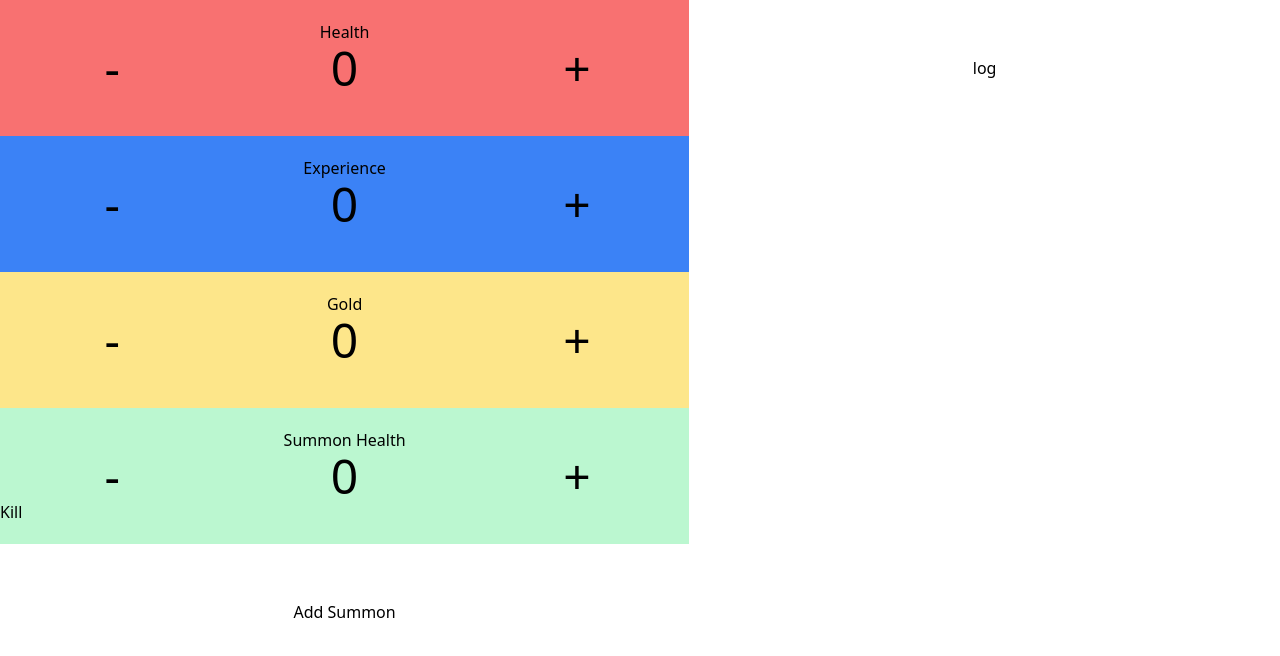
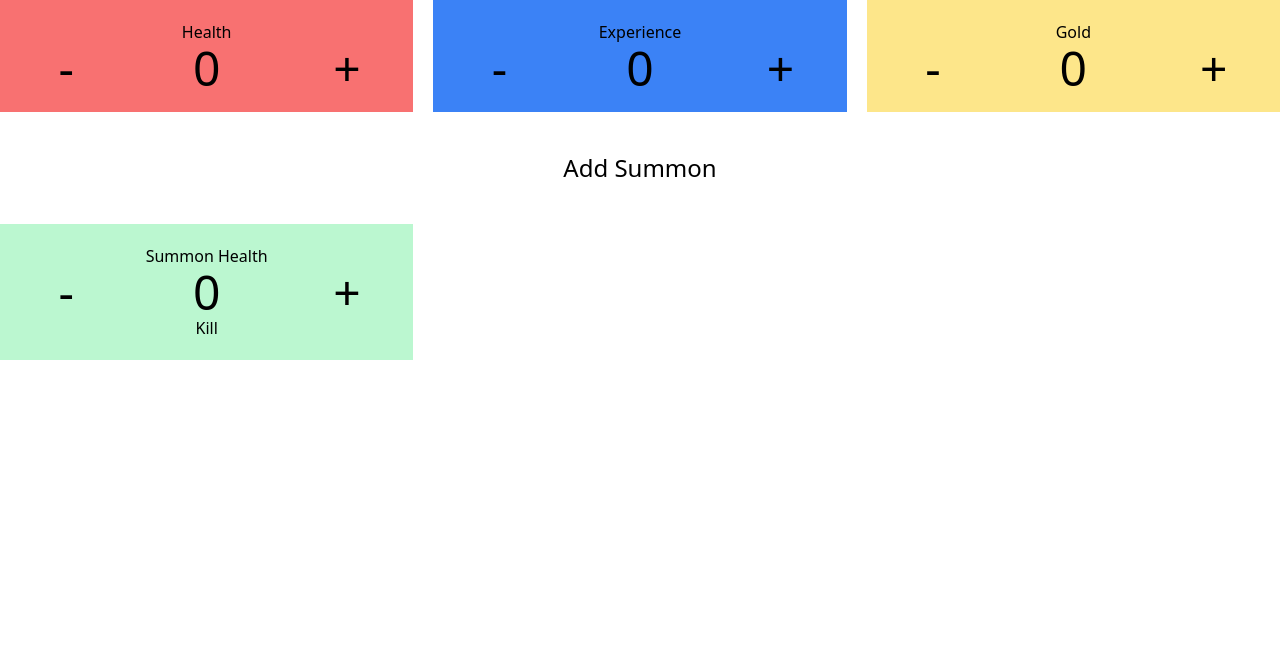
Before and after one commit to marks828/character-tracker, a React (Create React App) app: page / in a window 1280 px wide. Both pictures are taken after a click on the button "Add Summon". Shown: the top 656 px of the page. Built offline with nearby package versions, Linux system fonts and the light colour scheme.

Commit message:
update css

```diff
--- a/src/characters/Character.js
+++ b/src/characters/Character.js
@@ -73,10 +73,17 @@ function Character(){
     }
 
     return(
+        <>
         <div id="character-container" className='
-        grid grid-rows-5 grid-flow-col
+            grid grid-cols-1
+            sm:grid-cols-1
+            md:grid-cols-3
+            lg:grid-cols-3
+            xl:grid-cols-3
+            sm:gap-0
+            md:gap-5
         '>
-        <div className='pt-5 bg-red-400'>
+        <div className='py-5 bg-red-400'>
             <h1 className='grid justify-items-center'>Health</h1>
             <div className='grid grid-cols-3 gap-2 justify-items-center place-items-center'>
                 <button
@@ -91,7 +98,7 @@ function Character(){
             </div>
         </div>
 
-        <div className='pt-5 bg-blue-500 w-full'>
+        <div className='py-5 bg-blue-500 w-full'>
             <h1 className='grid justify-items-center'>Experience</h1>
             <div className='grid grid-cols-3 gap-2 justify-items-center place-items-center'>
                 <button
@@ -122,25 +129,7 @@ function Character(){
         </div>
 
 
-        {summons.map(summon => {    // summon is the object in the array
-            return(
-                <div className='py-5 bg-green-200'>
-                    <h1 className='sm:grid justify-items-center'>Summon Health</h1>
-                    <div className='sm:grid grid-cols-3 gap-2 justify-items-center place-items-center'>
-                        <button
-                            className='text-5xl'
-                            onClick={() => SummonHealthDown(summon.id)}
-                        >-</button>
-                        <p className='text-5xl' id={summon.id}>{summon.summonHealth}</p>
-                        <button
-                            className='text-5xl'
-                            onClick={() => SummonHealthUp(summon.id)}
-                        >+</button>
-                    </div>
-                    <button onClick={() => deleteSummon(summon.id)}>Kill</button>
-                </div>
-            )
-        })}
+
 
 
 
@@ -166,15 +155,55 @@ function Character(){
             )
         })}      */}
 
+
+        </div>
+        <div
+            className='grid'
+        >
         <button
+            className='my-10 mx-auto text-2xl'
             onClick={() => setSummons([...summons, {id: nanoid(), summonHealth: 0}])}
         >Add Summon</button>
-        <button onClick={handleLogClick}>log</button>
+        {/* <button onClick={handleLogClick}>log</button> */}
+        </div>
+
+        <div id="character-container" className='
+            grid grid-cols-1
+            sm:grid-cols-1
+            md:grid-cols-3
+            lg:grid-cols-3
+            xl:grid-cols-3
+            sm:gap-0
+            md:gap-5
+        '>
+
+            {summons.map(summon => {    // summon is the object in the array
+            return(
+                <div className='grid py-5 bg-green-200'>
+                    <h1 className='sm:grid justify-items-center'>Summon Health</h1>
+                    <div className='sm:grid grid-cols-3 gap-2 justify-items-center place-items-center'>
+                        <button
+                            className='text-5xl'
+                            onClick={() => SummonHealthDown(summon.id)}
+                        >-</button>
+                        <p className='text-5xl' id={summon.id}>{summon.summonHealth}</p>
+                        <button
+                            className='text-5xl'
+                            onClick={() => SummonHealthUp(summon.id)}
+                        >+</button>
+                    </div>
+                    <button
+                        className='self-center'
+                        onClick={() => deleteSummon(summon.id)}
+                    >Kill</button>
+                </div>
+            )
+        })}
+
+        </div>
 
 
-
-
-        </div>
+        </>
     )
 }
 
```
